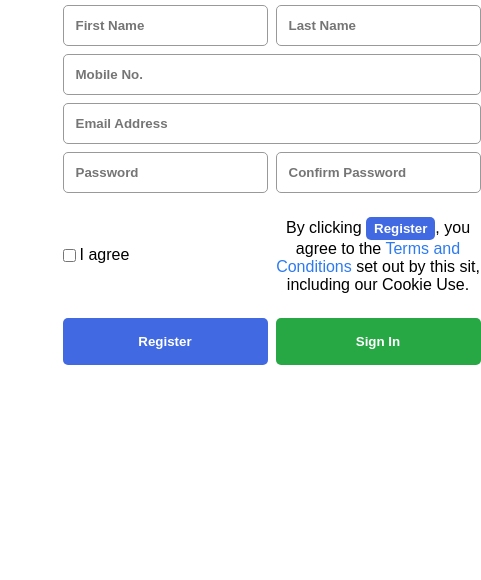
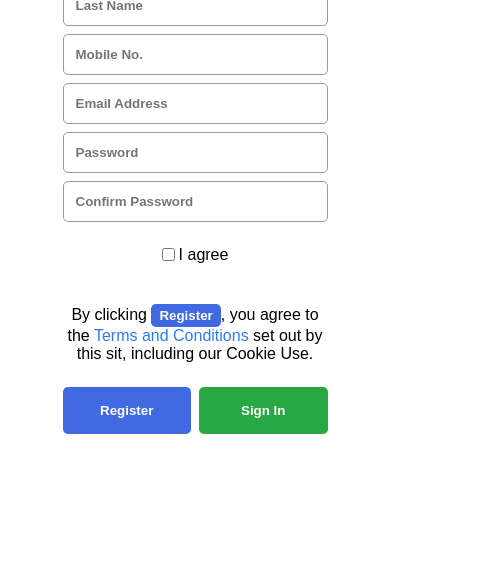
Before and after one commit to khantmhtoo/Antra-Training-, a plain HTML site: page Assignment#1/index.html in a window 390 px wide. Shown: the part 264-844 px from the top of the page, 481 px wide, since content can reach past the window. Drawn offline with Linux system fonts and the light colour scheme.

Commit message:
Adding media

```diff
--- a/Assignment#1/index.html
+++ b/Assignment#1/index.html
@@ -11,8 +11,8 @@
     <div class="form__container">
       <h1>Sign Up</h1>
       <form class="form">
-        <input type="text" name="fname" placeholder="First Name" />
-        <input type="text" name="lname" placeholder="Last Name" />
+        <input  class="grid__mfull" type="text" name="fname" placeholder="First Name" />
+        <input  class="grid__mfull" type="text" name="lname" placeholder="Last Name" />
         <input
           class="grid__full"
           type="tel"
@@ -25,8 +25,8 @@
           name="email"
           placeholder="Email Address"
         />
-        <input type="password" name="password" placeholder="Password" />
-        <input
+        <input  class="grid__mfull" type="password" name="password" placeholder="Password" />
+        <input class="grid__mfull"
           type="password"
           name="cpassword"
           placeholder="Confirm Password"
--- a/Assignment#1/style.css
+++ b/Assignment#1/style.css
@@ -69,3 +69,15 @@ input {
 .btn__sign {
   background-color: #28a745;
 }
+@media screen and (max-width: 600px) {
+  .grid__mfull {
+    grid-column: 1/3;
+  }
+  .agreement {
+    grid-column: 1/3;
+    justify-content: center;
+  }
+  .terms {
+    grid-column: 1/3;
+  }
+}
```
